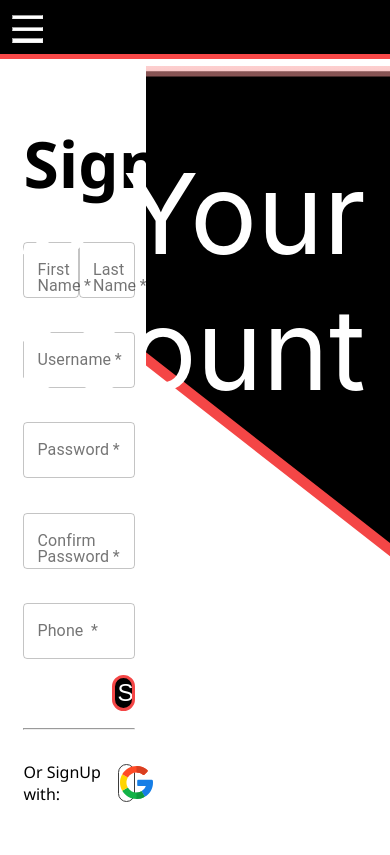
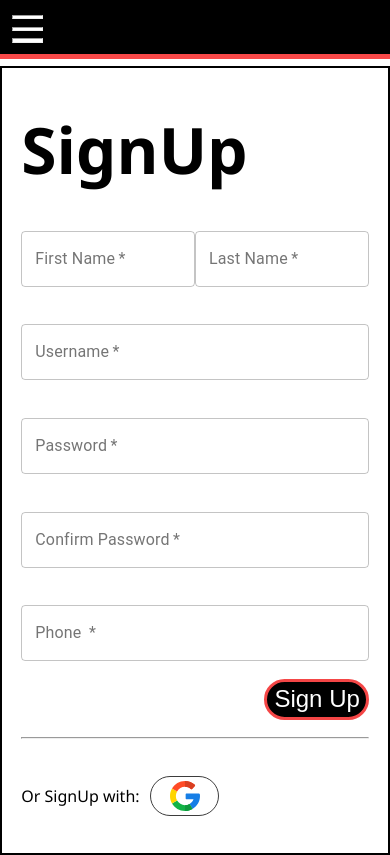
Before and after one commit to KDSGYT/way2way-react, a React (Create React App) app: page /signup in a window 390 px wide. Built offline with nearby package versions, Linux system fonts and the light colour scheme; no server answers.

Commit message:
Login and signup mobiel view done

```diff
--- a/src/views/Login/Login.scss
+++ b/src/views/Login/Login.scss
@@ -127,3 +127,29 @@ a {
     text-decoration: none;
     color: black;
 }
+
+@media (max-width:768px) {
+    #login {
+        height: 92vh;
+
+        #login-card {
+            width: 100%;
+            // margin:0 auto;
+            padding: 0 5%;
+
+            #login-button>#input-login-button {
+                width: 30%;
+            }
+
+            #alternative-login-button>.login-button {
+                width: 20%;
+            }
+
+        }
+
+        #login-art {
+            display: none;
+        }
+
+    }
+}
--- a/src/views/Signup/Signup.scss
+++ b/src/views/Signup/Signup.scss
@@ -83,7 +83,7 @@
     }
 
 
-    #login-art {
+    #signup-art {
         position: relative;
         width: 62.5%;
         height: 100%;
@@ -120,3 +120,27 @@ a {
     text-decoration: none;
     color: black;
 }
+
+@media (max-width:768px) {
+    #sign-up{
+        border:2px solid black;
+        #sign-up-card{
+            padding:0  5%;
+            width: 100%;
+            #signup-button{
+                #input-signup-button{
+                    width: 30%;
+                }
+            }
+
+            #alternative-signup-button{
+                .signup-button{
+                    width: 20%;
+                }
+            }
+        }
+        #signup-art{
+            display: none;
+        }
+    }
+}
--- a/src/views/Signup/Signup.tsx
+++ b/src/views/Signup/Signup.tsx
@@ -107,7 +107,7 @@ function Signup() {
                     </button>
                 </p>
             </form>
-            <div id="login-art">
+            <div id="signup-art">
                 <p>Create Your Account</p>
                 <div id="art"></div>
             </div>
```
